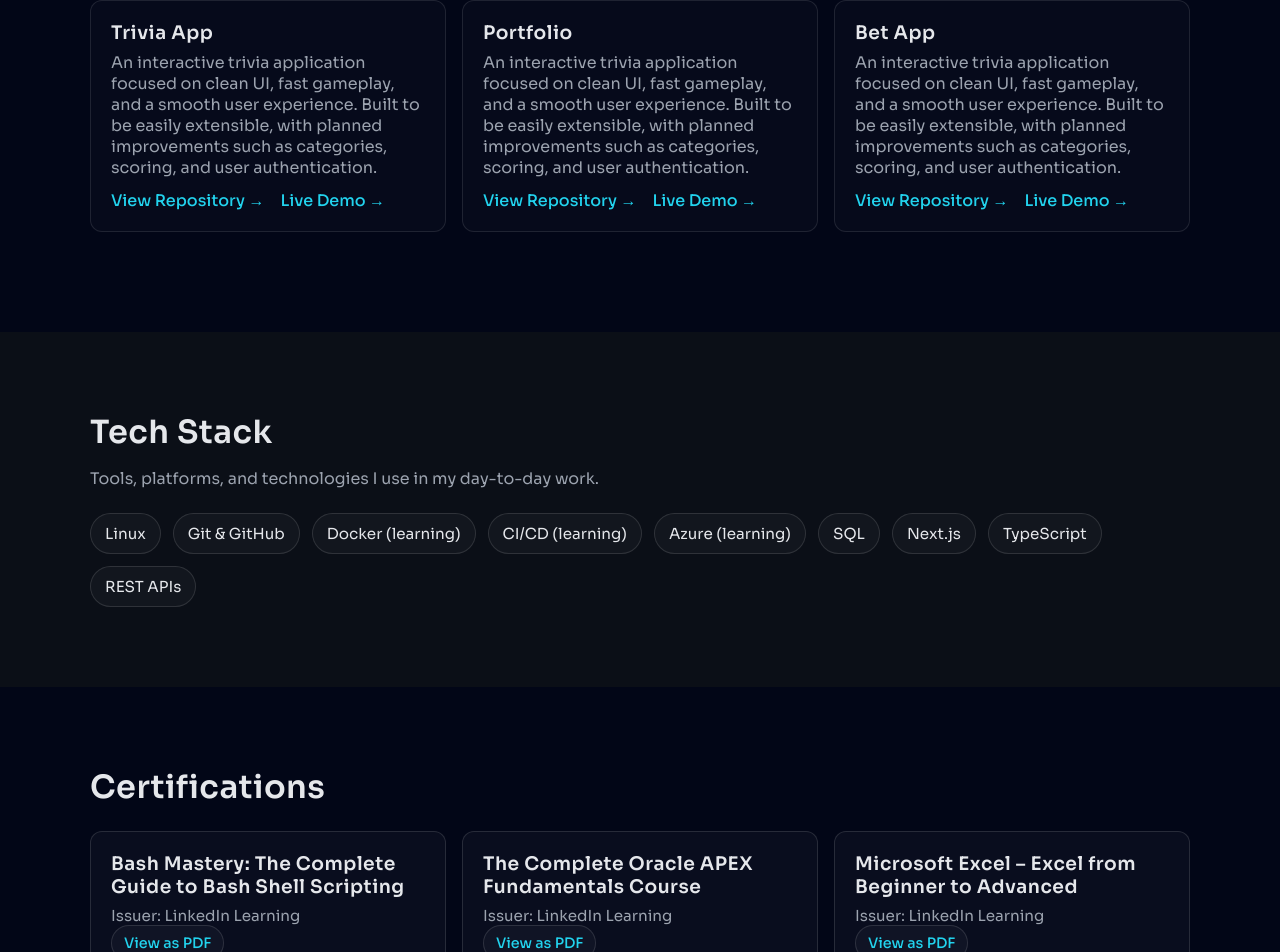
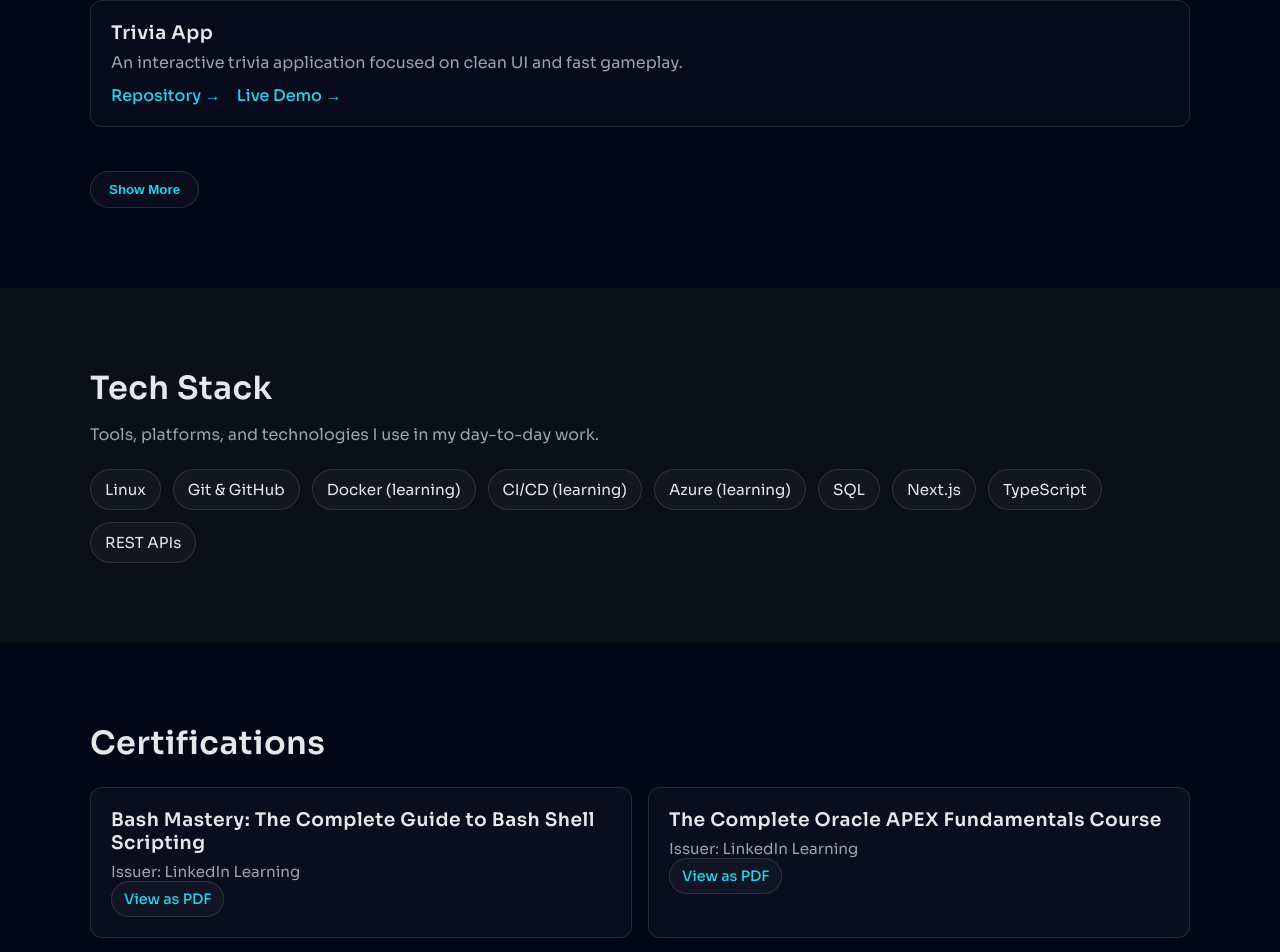
Before and after one commit to Nkany1/portfolio-v2, a Next.js app: page / in a window 1280 px wide. Shown: the part 443-1395 px from the top of the page. Built offline with nearby package versions, Linux system fonts and the light colour scheme.

Commit message:
feat: add show more/less toggle for project and cert

```diff
--- a/src/app/globals.css
+++ b/src/app/globals.css
@@ -317,3 +317,19 @@ h1, h2, h3 {
 .navbar__links a:hover {
   color: #22d3ee;
 }
+
+.toggle-btn {
+  margin-top: 24px;
+  padding: 10px 18px;
+  border-radius: 999px;
+  border: 1px solid rgba(255, 255, 255, 0.12);
+  background: rgba(255, 255, 255, 0.03);
+  color: #22d3ee;
+  font-weight: 600;
+  cursor: pointer;
+  transition: 0.2s ease;
+}
+
+.toggle-btn:hover {
+  border-color: rgba(34, 211, 238, 0.4);
+}
--- a/src/components/sections/Certifications.tsx
+++ b/src/components/sections/Certifications.tsx
@@ -1,3 +1,5 @@
+
+"use client";
 
 
 const certifications = [
@@ -19,18 +21,27 @@ const certifications = [
 ];
 
 
+
+
+import { useState } from "react";
+
 export default function Certifications() {
+  const [showAll, setShowAll] = useState(false);
+
+  const visibleCerts = showAll
+    ? certifications
+    : certifications.slice(0, 2);
+
   return (
     <section id="certifications" className="certs">
       <div className="certs__inner">
         <h2>Certifications</h2>
 
         <div className="certs__list">
-          {certifications.map((cert) => (
+          {visibleCerts.map((cert) => (
             <div className="cert-card" key={cert.title}>
               <h3>{cert.title}</h3>
               <p>Issuer: {cert.issuer}</p>
-
               <a
                 className="cert-pdf"
                 href={cert.pdf}
@@ -42,6 +53,15 @@ export default function Certifications() {
             </div>
           ))}
         </div>
+
+        {certifications.length > 2 && (
+          <button
+            className="toggle-btn"
+            onClick={() => setShowAll(!showAll)}
+          >
+            {showAll ? "Show Less" : "Show More"}
+          </button>
+        )}
       </div>
     </section>
   );
--- a/src/components/sections/Projects.tsx
+++ b/src/components/sections/Projects.tsx
@@ -1,3 +1,7 @@
+"use client";
+
+import { useState } from "react";
+
 type Project = {
   name: string;
   description: string;
@@ -9,46 +13,49 @@ const projects: Project[] = [
   {
     name: "Trivia App",
     description:
-      "An interactive trivia application focused on clean UI, fast gameplay, and a smooth user experience. Built to be easily extensible, with planned improvements such as categories, scoring, and user authentication.",
+      "An interactive trivia application focused on clean UI and fast gameplay.",
     repoUrl: "https://github.com/Nkany1/trivia",
     liveUrl: "https://triviaaa-app.netlify.app/",
   },
 
   {
-    name: "Portfolio",
+    name: "Portfolio App",
     description:
-      "An interactive trivia application focused on clean UI, fast gameplay, and a smooth user experience. Built to be easily extensible, with planned improvements such as categories, scoring, and user authentication.",
+      "An interactive trivia application focused on clean UI and fast gameplay.",
     repoUrl: "https://github.com/Nkany1/trivia",
     liveUrl: "https://triviaaa-app.netlify.app/",
   },
 
   {
-    name: "Bet App",
+    name: "BET App",
     description:
-      "An interactive trivia application focused on clean UI, fast gameplay, and a smooth user experience. Built to be easily extensible, with planned improvements such as categories, scoring, and user authentication.",
+      "An interactive trivia application focused on clean UI and fast gameplay.",
     repoUrl: "https://github.com/Nkany1/trivia",
     liveUrl: "https://triviaaa-app.netlify.app/",
   },
-
+  // Add future projects here
 ];
 
 export default function Projects() {
+  const [showAll, setShowAll] = useState(false);
+
+  const visibleProjects = showAll ? projects : projects.slice(0, 1);
+
   return (
     <section id="projects" className="projects">
       <div className="projects__inner">
         <h2>Projects</h2>
 
         <div className="projects__grid">
-          {projects.map((p) => (
+          {visibleProjects.map((p) => (
             <div className="project-card" key={p.name}>
               <h3>{p.name}</h3>
               <p>{p.description}</p>
 
               <div className="project-actions">
                 <a href={p.repoUrl} target="_blank" rel="noreferrer">
-                  View Repository →
+                  Repository →
                 </a>
-
                 {p.liveUrl && (
                   <a href={p.liveUrl} target="_blank" rel="noreferrer">
                     Live Demo →
@@ -58,6 +65,15 @@ export default function Projects() {
             </div>
           ))}
         </div>
+
+        {projects.length > 1 && (
+          <button
+            className="toggle-btn"
+            onClick={() => setShowAll(!showAll)}
+          >
+            {showAll ? "Show Less" : "Show More"}
+          </button>
+        )}
       </div>
     </section>
   );
```
